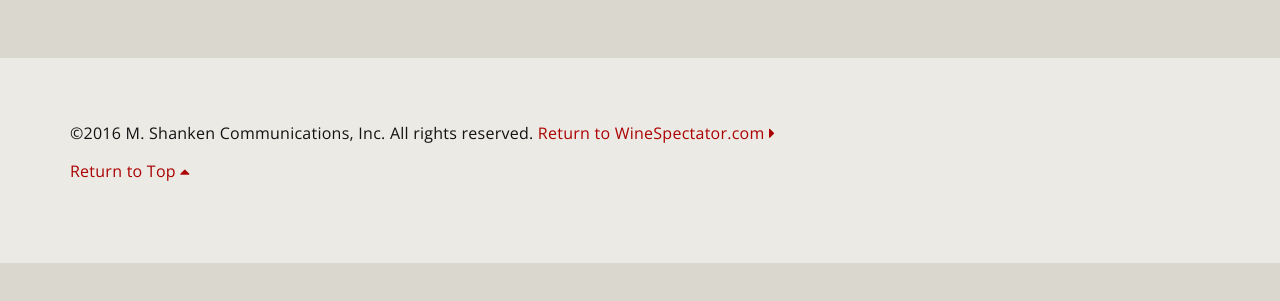
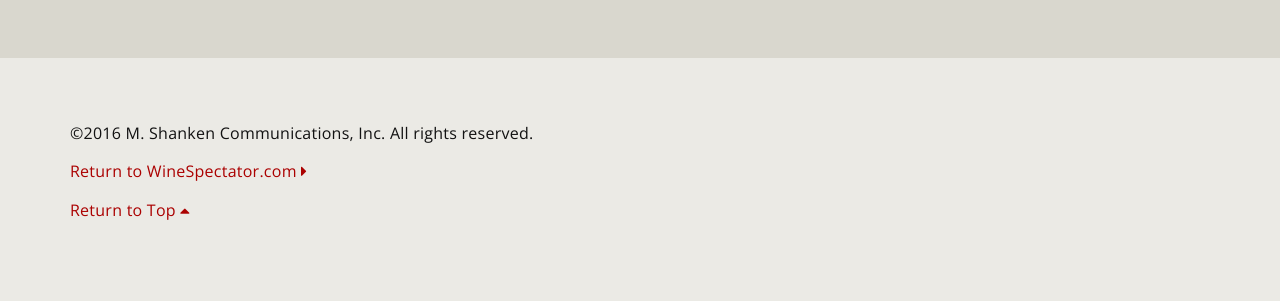
Before and after one commit to mshanken/worldofwine, a website: page index.html in a window 1280 px wide. Shown: the part 2979-3280 px from the top of the page. Before the commit the page ends 3242 px from the top, so only its background shows below. Drawn offline with nearby package versions, Linux system fonts and the light colour scheme.

Commit message:
moving return to wso link to a new line as per feedback

```diff
--- a/index.html
+++ b/index.html
@@ -245,7 +245,8 @@
             <div class="container">
                 <div class="row">
                     <div class="col-xs-12">
-                        <p>&copy;2016 M. Shanken Communications, Inc. All rights reserved. <a href="http://winespectator.com/" title="Return to WineSpectator.com">Return to WineSpectator.com <i class="fa fa-caret-right" aria-hidden="true"></i></a></p>
+                        <p>&copy;2016 M. Shanken Communications, Inc. All rights reserved.</p>
+                        <p><a href="http://winespectator.com/" title="Return to WineSpectator.com">Return to WineSpectator.com <i class="fa fa-caret-right" aria-hidden="true"></i></a></p>
                         <p><a href="#" class="back-top" data-scroll-goto="0">Return to Top <i class="fa fa-caret-up"></i></a></p>
                     </div>
                 </div><!-- /.row -->
```
